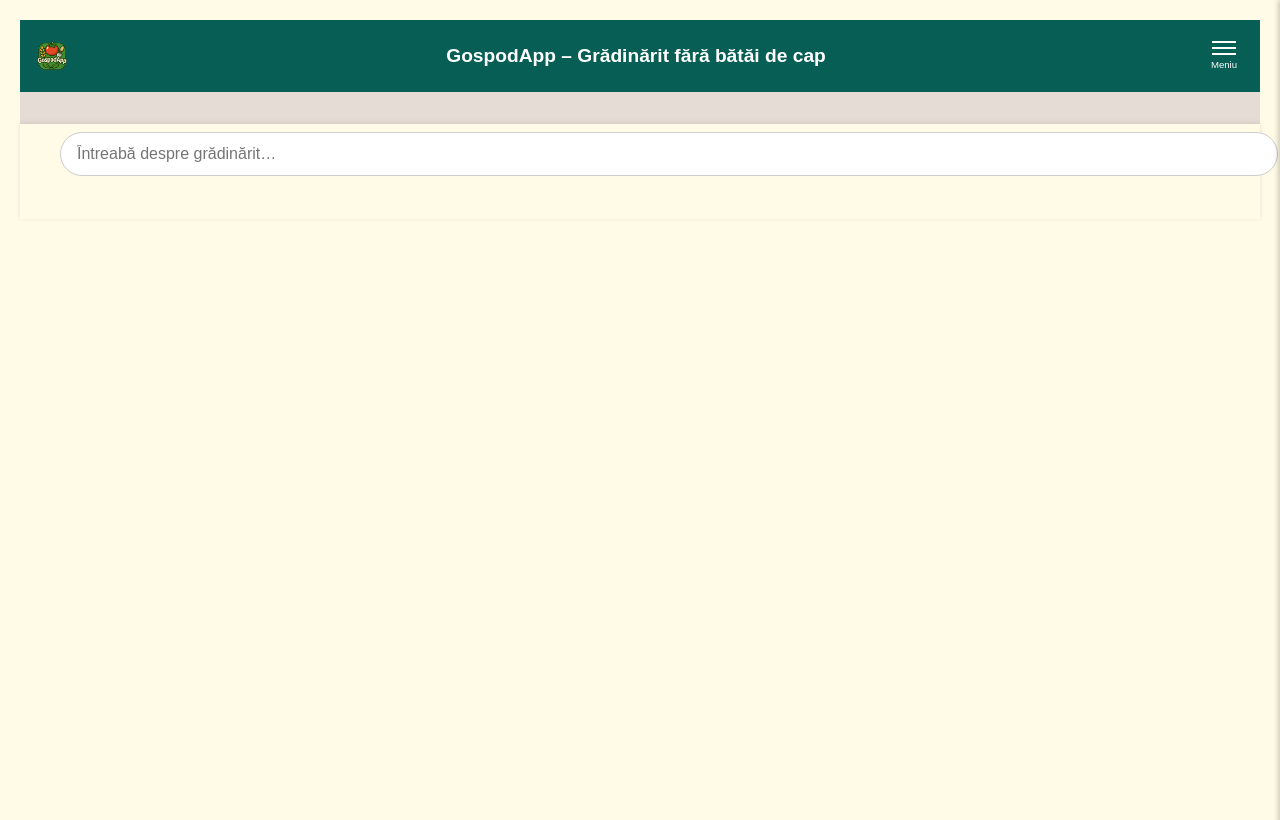
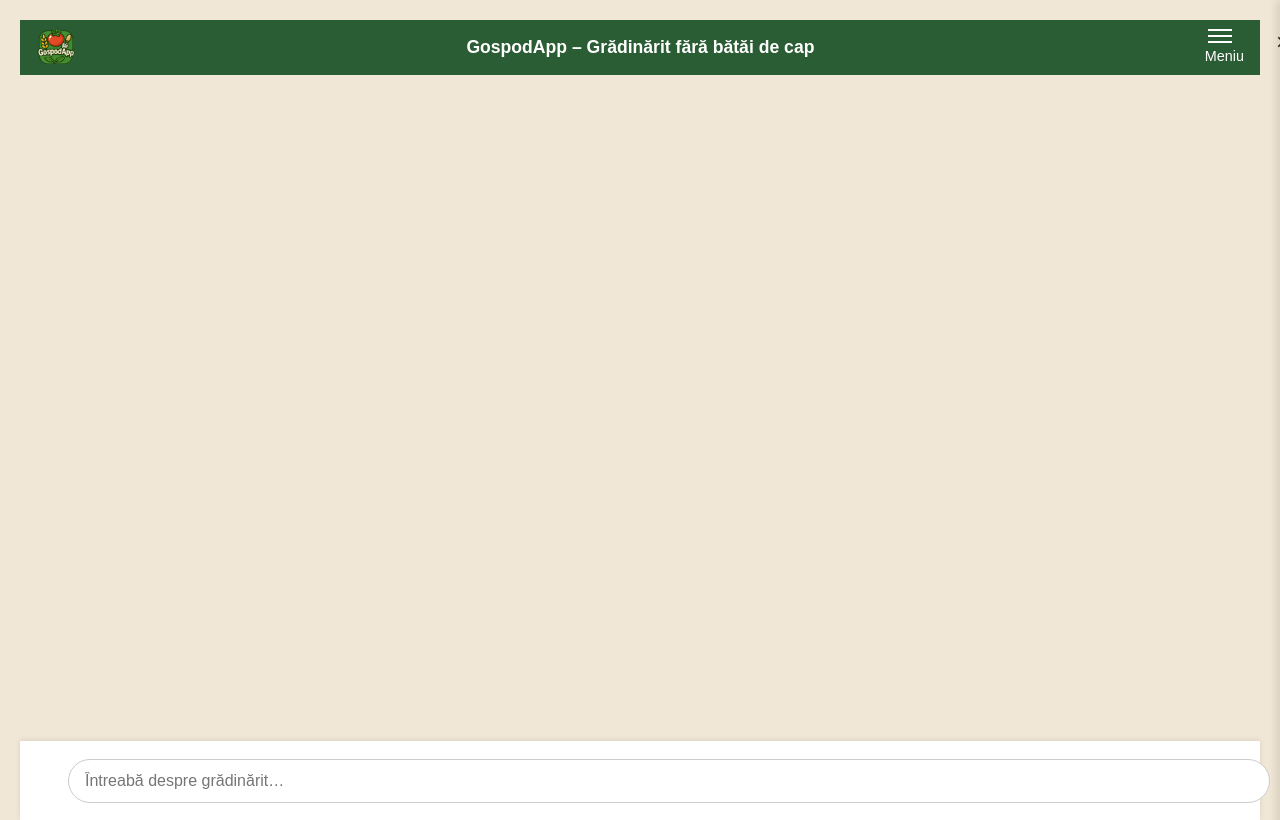
Before and after one commit to gabeetzu/api, a PHP site: page /index.html in a window 1280 px wide. Run offline with PHP 8.4, Linux system fonts and the light colour scheme.

Commit message:
Update style.css

```diff
--- a/style.css
+++ b/style.css
@@ -312,3 +312,180 @@ body.chat-page {
 /* Settings sliders/buttons */
 #settingsModal input[type=range] { width:100%; margin:1rem 0; }
 #settingsModal button { margin-top: 1rem; }
+
+/* --- New Bubbly Theme Styles --- */
+:root {
+  --soil-bg: #f1e7d6;
+  --dark-green: #2b5d34;
+  --primary: #4caf50;
+  --primary-hover: #43a047;
+  --text: #2e2e2e;
+  --bubble-bg-user: #dcf8c6;
+  --bubble-bg-bot: #ffffff;
+  --btn-radius: 1.5rem;
+  --btn-shadow: 0 4px 8px rgba(0,0,0,0.1);
+}
+
+body.theme-bubbly {
+  background: var(--soil-bg);
+  color: var(--text);
+}
+
+.app-header {
+  display: flex;
+  align-items: center;
+  background: var(--dark-green);
+  color: #fff;
+  padding: 0 1rem;
+  height: 56px;
+}
+.app-header .logo { width: 40px; height: 40px; margin-right: .5rem; }
+.app-header .title {
+  flex: 1;
+  font-size: 1.1rem;
+  white-space: nowrap;
+  overflow: hidden;
+  text-overflow: ellipsis;
+}
+.menu-wrapper { display: flex; align-items: center; cursor: pointer; }
+.menu-wrapper .burger {
+  width: 24px;
+  height: 2px;
+  background: #fff;
+  position: relative;
+}
+.menu-wrapper .burger::before,
+.menu-wrapper .burger::after {
+  content:"";
+  position:absolute;
+  left:0;
+  width:24px;
+  height:2px;
+  background:#fff;
+}
+.menu-wrapper .burger::before { top:-6px; }
+.menu-wrapper .burger::after  { top:6px; }
+.menu-wrapper .menu-label { margin-left:.5rem; color:#fff; font-size:.9rem; }
+
+.overlay {
+  position: fixed;
+  top:0;
+  left:0;
+  width:100vw;
+  height:100vh;
+  background: rgba(0,0,0,0.4);
+  z-index:999;
+  transition:opacity .3s;
+}
+.overlay.hidden { opacity:0; pointer-events:none; }
+.overlay.active { opacity:1; pointer-events:all; }
+
+.side-menu {
+  position: fixed;
+  top:0;
+  right:0;
+  width:80%;
+  max-width:300px;
+  height:100vh;
+  background: #fff;
+  box-shadow: -4px 0 8px rgba(0,0,0,0.1);
+  transform: translateX(100%);
+  transition:transform .3s ease;
+  z-index:1000;
+  padding:1rem 0;
+}
+.side-menu.show { transform: translateX(0); }
+.side-menu .close-btn {
+  font-size:1.5rem;
+  border:none;
+  background:none;
+  position:absolute;
+  top:.5rem;
+  right:.75rem;
+  cursor:pointer;
+}
+.side-menu button {
+  width:100%;
+  text-align:left;
+  padding:.75rem 1rem;
+  background:#f9f9f9;
+  border:none;
+  margin-bottom:.25rem;
+  border-radius:1rem;
+  font-size:1rem;
+  color:var(--text);
+}
+
+.chat-wrapper {
+  display:flex;
+  flex-direction:column;
+  height: calc(100vh - 56px - 64px);
+}
+.chat-container {
+  flex:1;
+  overflow-y:auto;
+  padding:1rem;
+  background: var(--soil-bg);
+}
+.message {
+  max-width:75%;
+  margin:.5rem 0;
+  padding:.75rem 1rem;
+  border-radius:1rem;
+  line-height:1.4;
+  font-size:1rem;
+}
+.message.user { background: var(--bubble-bg-user); margin-left:auto; }
+.message.bot  { background: var(--bubble-bg-bot); margin-right:auto; }
+
+.chat-input-bar {
+  display:flex;
+  align-items:center;
+  padding:.5rem 1rem;
+  background: #fff;
+  box-shadow: 0 -1px 5px rgba(0,0,0,0.1);
+  height:64px;
+}
+.icon-btn {
+  background:none;
+  border:none;
+  padding:.5rem;
+  cursor:pointer;
+}
+.text-area-wrapper {
+  flex:1;
+  position:relative;
+  margin:0 .5rem;
+}
+#message-input {
+  width:100%;
+  padding:.75rem 1rem;
+  border:1px solid #ccc;
+  border-radius:2rem;
+  font-size:1rem;
+  outline:none;
+}
+#message-input:focus { border-color:var(--primary); }
+#mic-btn, #send-btn {
+  position:absolute;
+  top:50%;
+  right:.5rem;
+  transform: translateY(-50%);
+}
+#send-btn { display:none; }
+
+.bubbly-btn {
+  background: var(--primary);
+  color:#fff;
+  border:none;
+  border-radius:var(--btn-radius);
+  box-shadow:var(--btn-shadow);
+  padding:.75rem 1.5rem;
+  font-size:1.1rem;
+  cursor:pointer;
+  transition:transform .2s, background .2s;
+}
+.bubbly-btn:hover {
+  background: var(--primary-hover);
+  transform: translateY(-2px) scale(1.02);
+}
```
